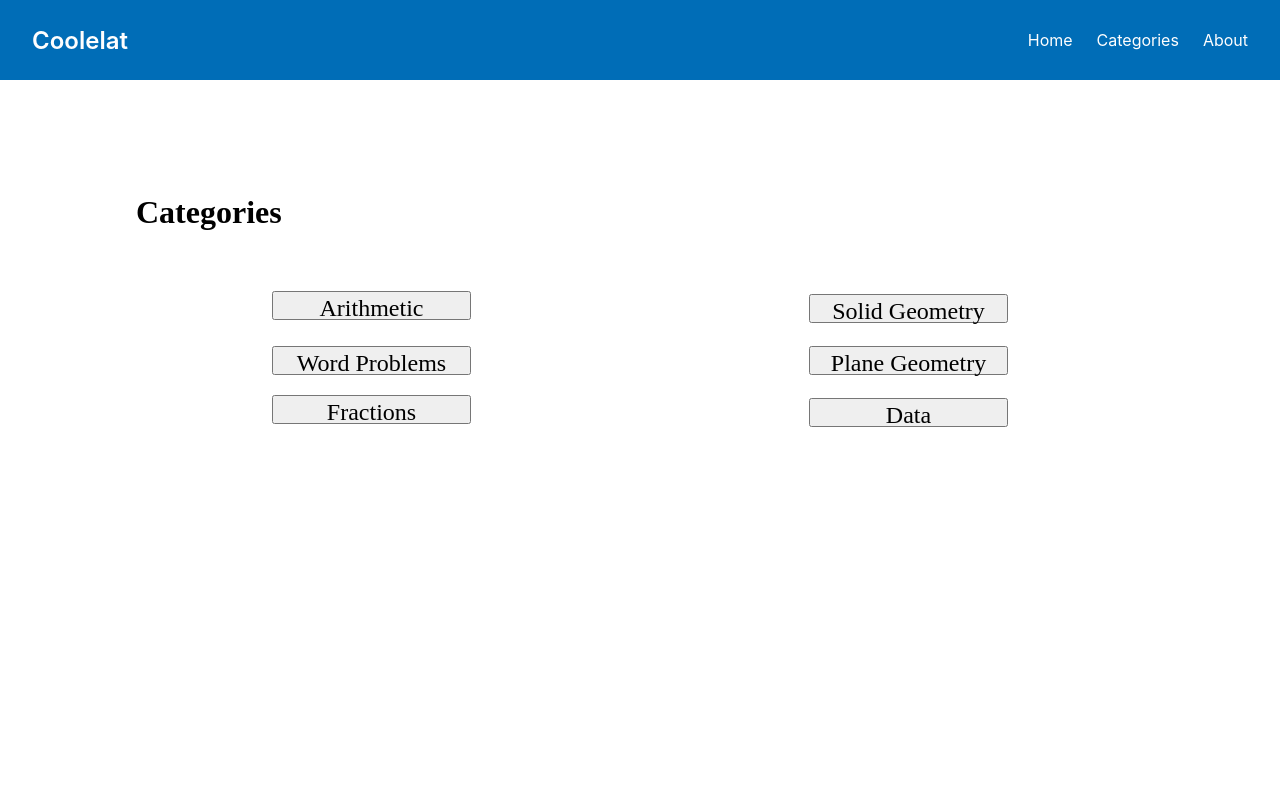
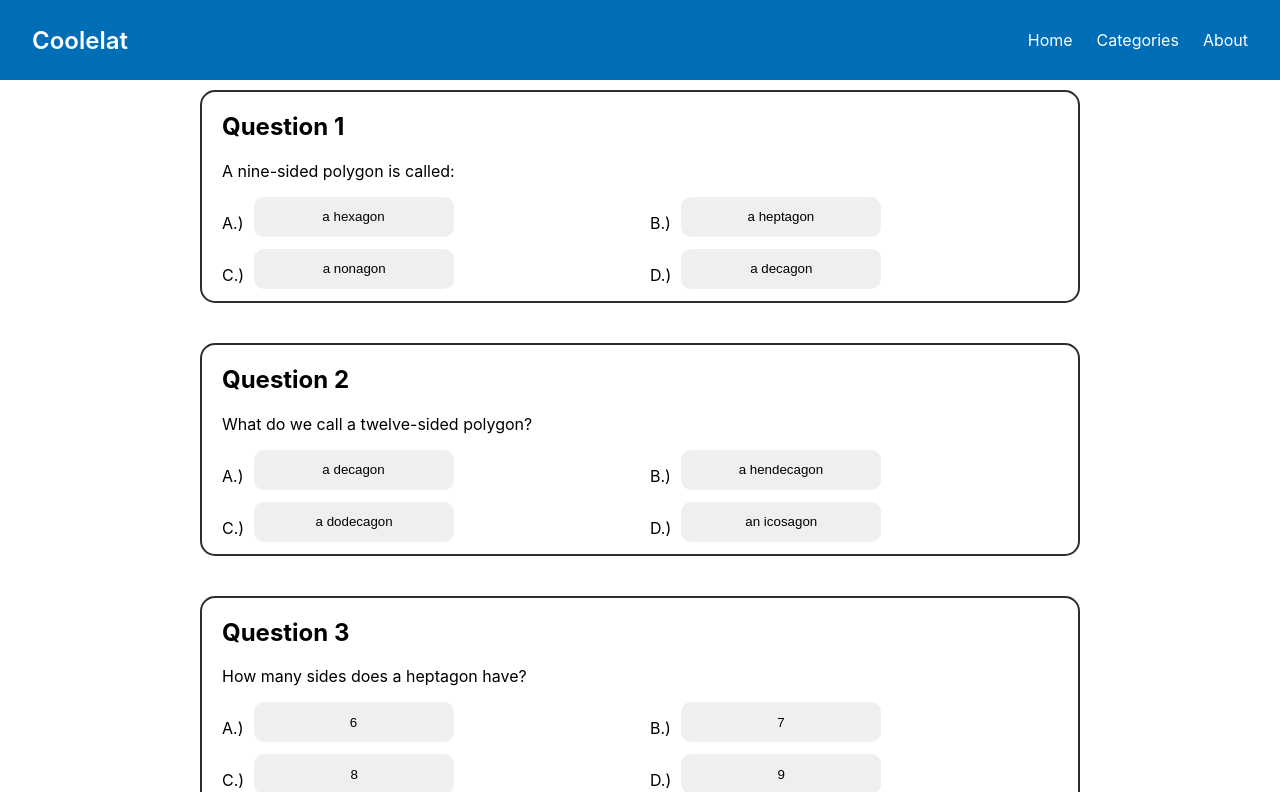
Before and after one commit to iteratoristas/coolelat, a React (Create React App) app in the folder client/: page / in a window 1280 px wide. Shown: the top 792 px of the page. Built offline with nearby package versions, Linux system fonts and the light colour scheme.

Commit message:
feat: create responsive question page

```diff
--- a/client/src/App.js
+++ b/client/src/App.js
@@ -12,10 +12,8 @@ function App() {
       <AppBar />
       {/*<QuizCard/>
       <PrimaryButton text="Login" type="button" />
-      <PrimaryButton type="button" />
+      <PrimaryButton type="button" /> */}
       <PlaneGeometry/>
-       <Arithmetic/> */}
-       <Categories />
     </>
   );
 }
--- a/client/src/components/Question.js
+++ b/client/src/components/Question.js
@@ -9,6 +9,7 @@ export default function Question(props) {
 
   function selectAnswer(e) {
     const value = e.target.value;
+    e.target.style.background = "rgba(229, 233, 27, 0.24)";
 
     setSelectedAnswer(value);
     setShowRemark(true);
@@ -29,13 +30,13 @@ export default function Question(props) {
         <p>{question}</p>
         <div className="question_options">
           <div
-            style={{ display: "grid", gridTemplateColumns: "repeat(2, 1fr)" }}
+            style={{ display: "grid", gridTemplateColumns: "repeat(auto-fit, minmax(320px, 1fr))", }}
           >
             {options.map((option, index) => {
               return (
-                <div key={index} style={{ display: "flex" }}>
+                <div key={index} style={{ display: "flex"}}>
                   <p>{String.fromCharCode(65 + index)}.)</p>
-                  <button className="options" value={option.answer} onClick={selectAnswer}>
+                  <button className="options" value={option.answer} onClick={selectAnswer} >
                     {option.answer}
                   </button>
                 </div>
```
